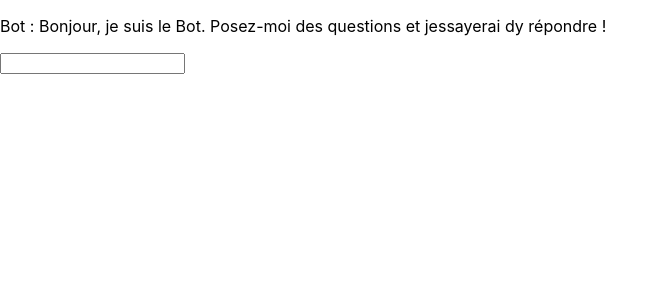
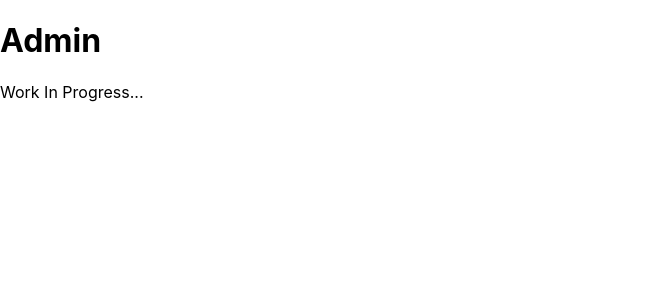
Before and after one commit to AlexARNcode/ChatBot, a React (Create React App) app in the folder front/: page /admin in a window 1280 px wide. Shown: the top 300 px of the page, without its empty margins (0-668 px from the left). Built offline with nearby package versions, Linux system fonts and the light colour scheme; the HTML template or start-up script is replaced by a standard one.

Commit message:
Add react-router-dom & /admin route

```diff
--- a/front/package.json
+++ b/front/package.json
@@ -13,6 +13,7 @@
     "axios": "^0.26.1",
     "react": "^18.0.0",
     "react-dom": "^18.0.0",
+    "react-router-dom": "^6.3.0",
     "react-scripts": "5.0.1",
     "typescript": "^4.6.3",
     "web-vitals": "^2.1.4"
--- /dev/null
+++ b/front/src/Admin/Admin.tsx
@@ -0,0 +1,10 @@
+import React from "react";
+
+export default function Admin() {
+    return (
+        <>
+            <h1>Admin</h1>
+            <p>Work In Progress...</p>
+        </>
+    );
+}
--- a/front/src/index.tsx
+++ b/front/src/index.tsx
@@ -3,13 +3,24 @@ import ReactDOM from 'react-dom/client';
 import './index.css';
 import App from './App';
 import reportWebVitals from './reportWebVitals';
+import {
+  BrowserRouter as Router,
+  Routes,
+  Route,
+} from "react-router-dom";
+import Admin from './Admin/Admin';
 
 const root = ReactDOM.createRoot(
   document.getElementById('root') as HTMLElement
 );
 root.render(
   <React.StrictMode>
-    <App />
+    <Router>
+      <Routes>
+        <Route path="/" element={<App />} />
+        <Route path="/admin" element={<Admin />} />
+      </Routes>
+    </Router>
   </React.StrictMode>
 );
 
```
Also changed, not shown: front/src/App.tsx (indentation only), 1 other file (tests, documents, lock files or other folders).
